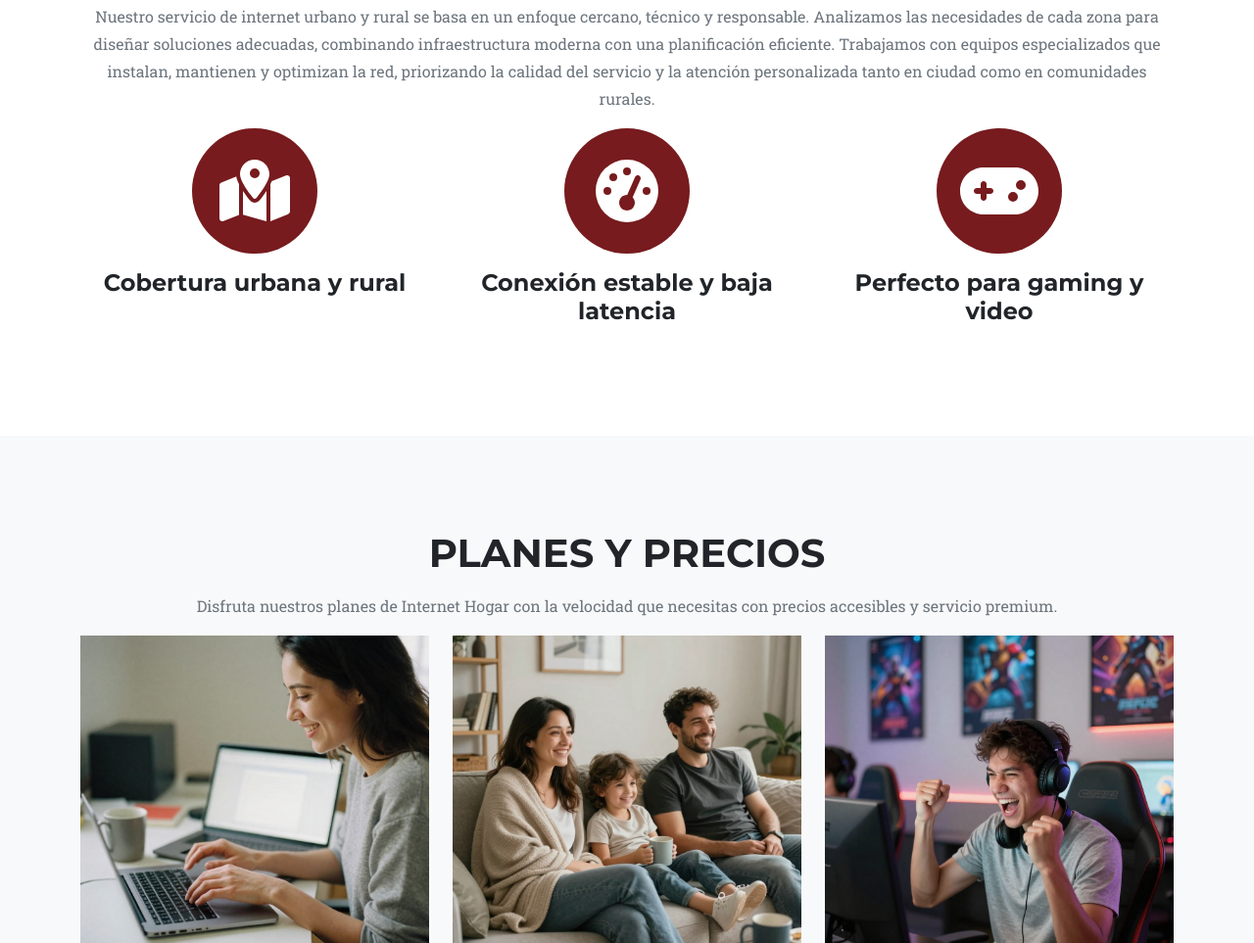
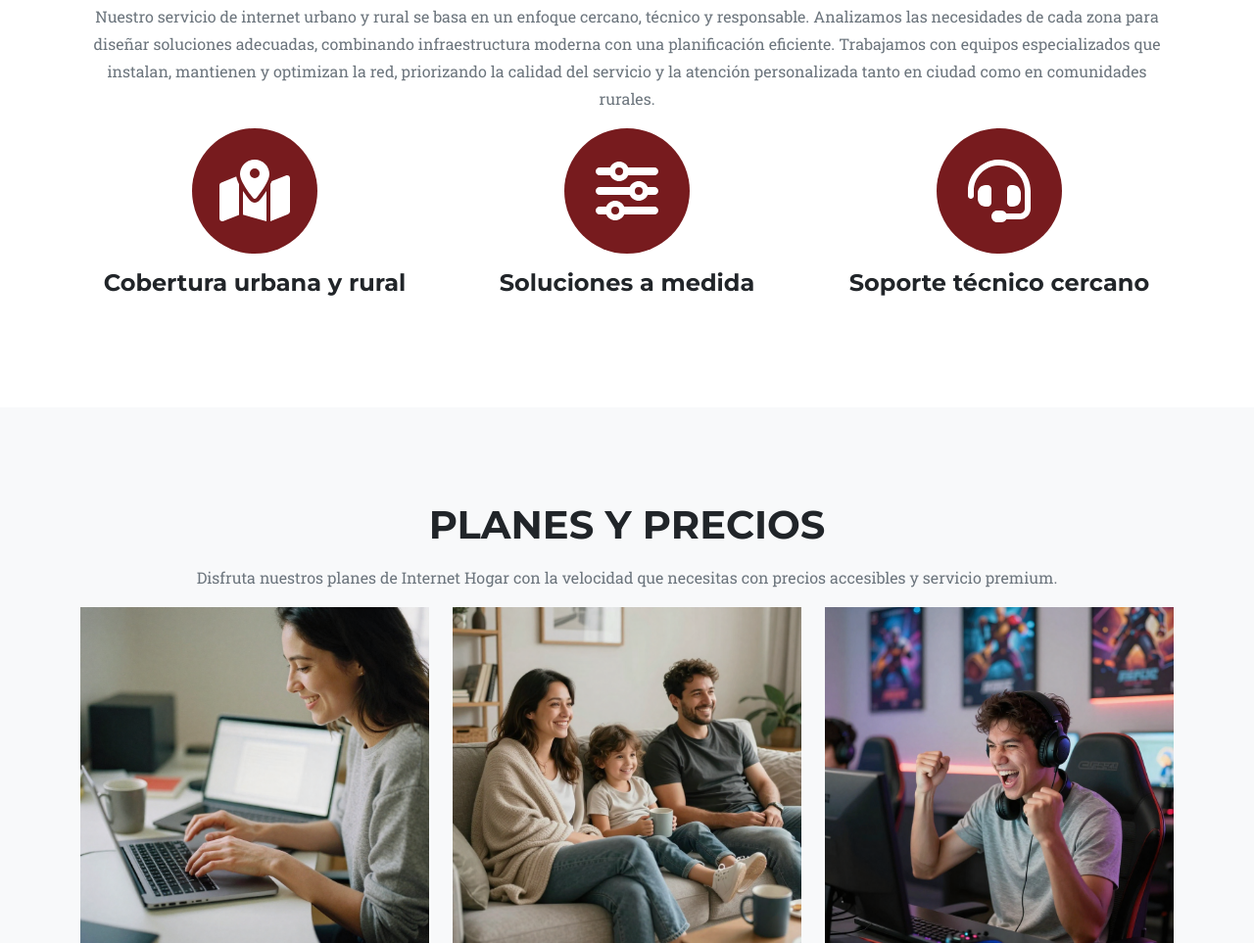
Before and after one commit to granor236/granor, a website: page index.html in a window 1280 px wide. Shown: the part 902-1865 px from the top of the page at 98% size. Drawn offline with nearby package versions, Linux system fonts and the light colour scheme.

Commit message:
Update index.html

```diff
--- a/index.html
+++ b/index.html
@@ -70,17 +70,17 @@
                     <div class="col-md-4">
                         <span class="fa-stack fa-4x">
                             <i class="fas fa-circle fa-stack-2x text-primary"></i>
-                            <i class="fas fa-solid fa-gauge-high fa-stack-1x fa-inverse"></i>
+                            <i class="fas fa-solid fa-sliders-h fa-stack-1x fa-inverse"></i>
                         </span>
-                        <h4 class="my-3">Conexión estable y baja latencia</h4>
+                        <h4 class="my-3">Soluciones a medida</h4>
                         <p class="text-muted"></p>
                     </div>
                     <div class="col-md-4">
                         <span class="fa-stack fa-4x">
                             <i class="fas fa-circle fa-stack-2x text-primary"></i>
-                            <i class="fas fa fa-gamepad fa-stack-1x fa-inverse"></i>
+                            <i class="fas fa fa-headset fa-stack-1x fa-inverse"></i>
                         </span>
-                        <h4 class="my-3">Perfecto para gaming y video</h4>
+                        <h4 class="my-3">Soporte técnico cercano</h4>
                         <p class="text-muted"></p>
                     </div>
                 </div>
```
